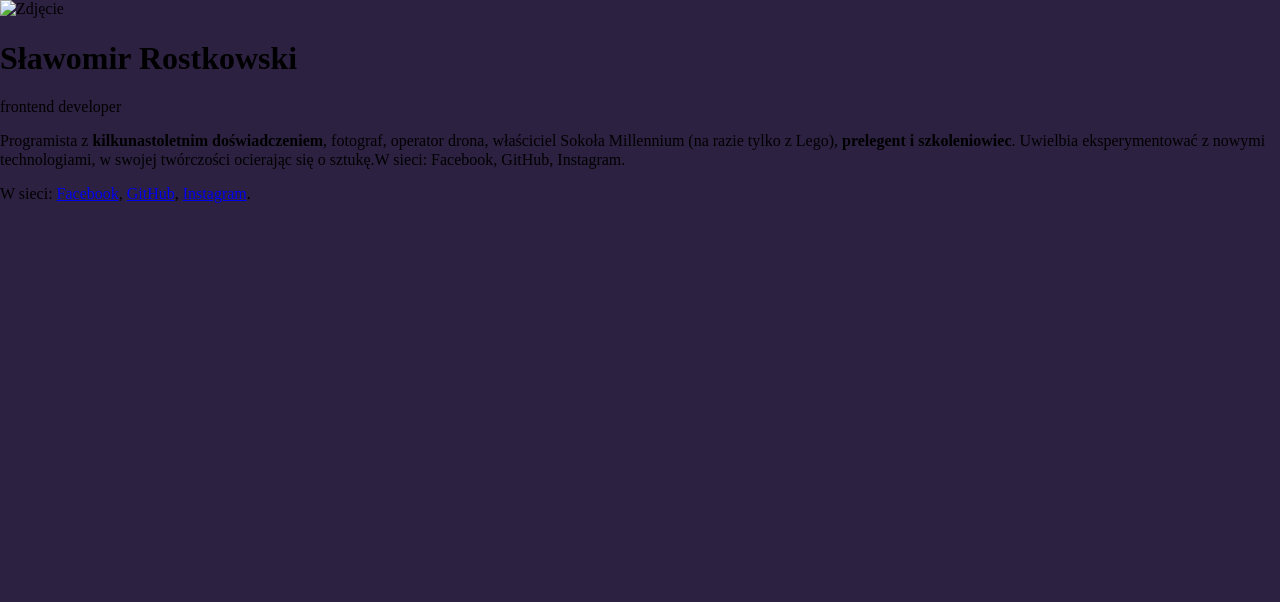
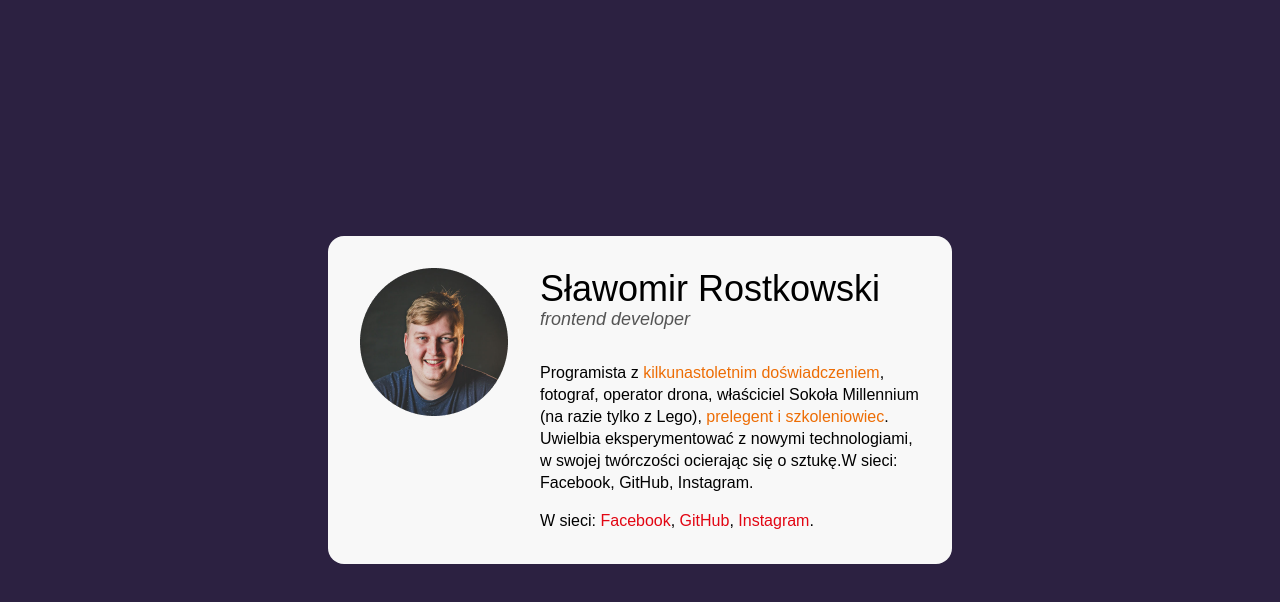
Before and after one commit to srostkow/business-card, a plain HTML site: page index.html in a window 1280 px wide. Drawn offline with Linux system fonts and the light colour scheme.

Commit message:
feat style

```diff
--- a/css/style.css
+++ b/css/style.css
@@ -8,4 +8,62 @@ html {
 
 body {
     background: #2C2141;
+    min-height: 100vh;
+    padding: 14px;
+    display: flex;
+    align-items: center;
+    justify-content: center;
+    font-family: Arial, Helvetica, sans-serif;
 }
+
+.card {
+    background: #F8F8F8;
+    border-radius: 16px;
+    max-width: 624px;
+    width: 100%;
+    padding: 32px;
+}
+
+.person {
+    display: flex;
+    align-items: flex-start;
+}
+
+.person__description {
+    font-size: 16px;
+    line-height: 22px;
+}
+
+.person__description--last{
+    margin-bottom: 0;
+}
+
+.person__header {
+    margin-bottom: 32px;
+}
+
+.person__link {
+    color: #E20613;
+    text-decoration: none;
+}
+
+.person__name {
+    margin: 0;
+    font-weight: normal;
+    font-size: 36px;
+}
+
+.person__photo {
+    margin-right: 32px;
+}
+
+.person__position {
+    color: #545454;
+    font-style: italic;
+    font-size: 18px;
+}
+
+.person__special {
+    color: #ED6D05;
+    font-weight: normal;
+}
--- a/index.html
+++ b/index.html
@@ -11,16 +11,16 @@
 <body>
     <main class="card">
         <article class="person">
-            <img class="person__photo" src="" alt="Zdjęcie">
+            <img class="person__photo" src="img/avatar.png" alt="Zdjęcie">
             <div>
-                <header>
-                    <h1>Sławomir Rostkowski</h1>
+                <header class="person__header">
+                    <h1 class="person__name">Sławomir Rostkowski</h1>
                     <span class="person__position">frontend developer</span>
                 </header>
                 <p class="person__description">
                     Programista z <strong class="person__special">kilkunastoletnim doświadczeniem</strong>, fotograf, operator drona, właściciel Sokoła Millennium (na razie tylko z Lego), <strong class="person__special">prelegent i szkoleniowiec</strong>. Uwielbia eksperymentować z nowymi technologiami, w swojej twórczości ocierając się o sztukę.W sieci: Facebook, GitHub, Instagram.
                 </p>
-                <p class="person__description">
+                <p class="person__description person__description--last">
                     W sieci: <a class="person__link" href="#">Facebook</a>, <a class="person__link" href="#">GitHub</a>, <a class="person__link" href="#">Instagram</a>.
                 </p>
             </div>
```
Also changed, not shown: img/avatar.png (added).
